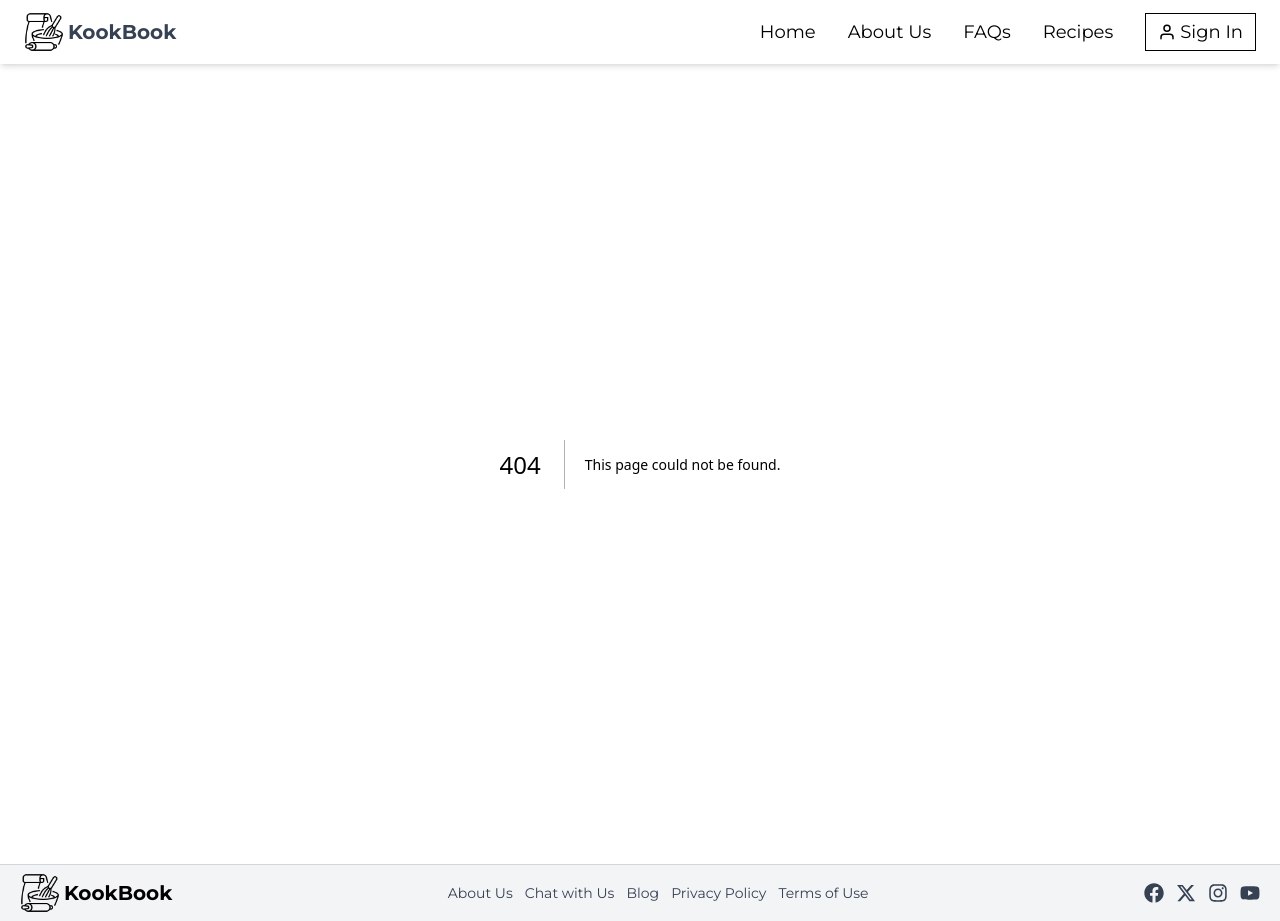
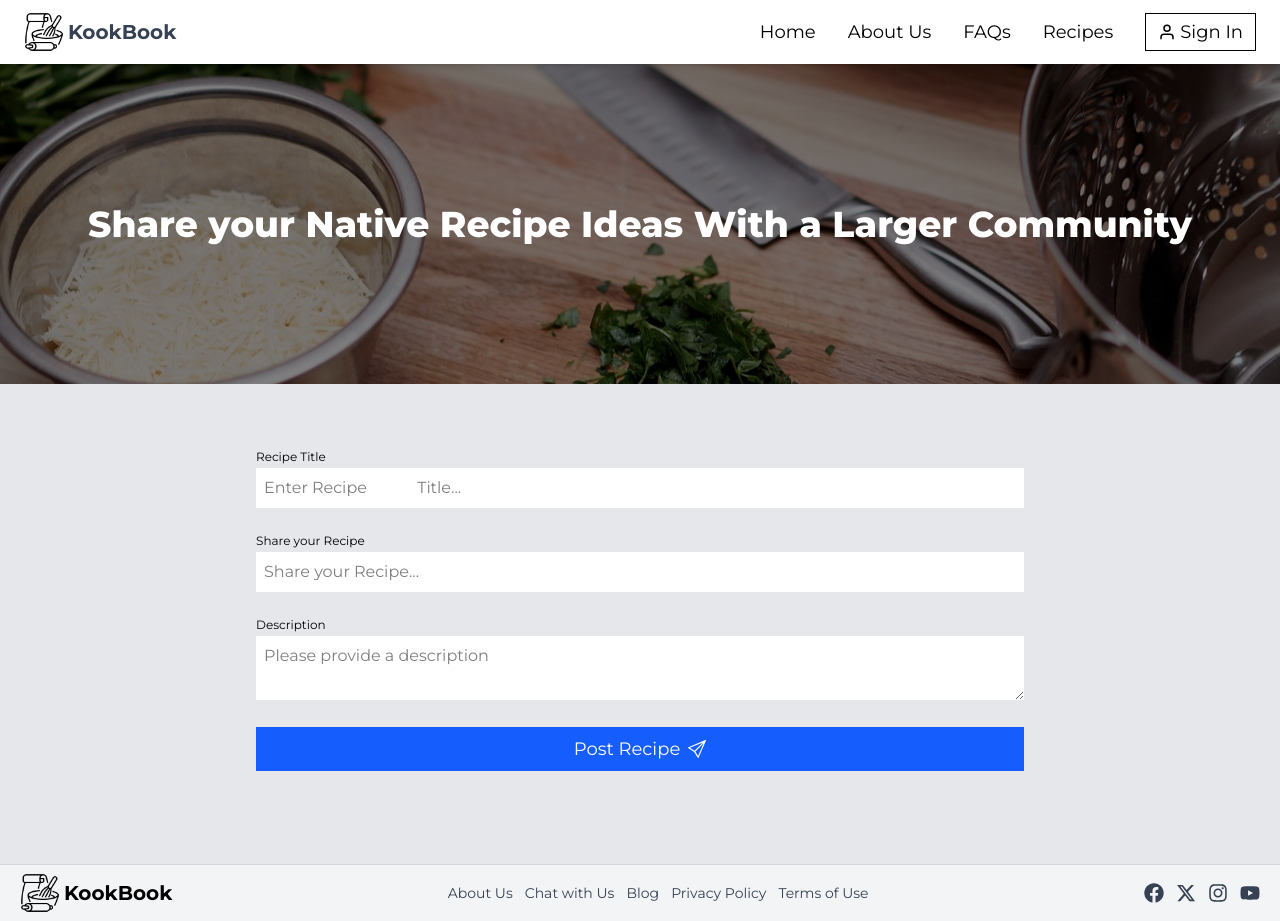
Before and after one commit to Tochukwu-001/kookbook, a Next.js app: page /add-recipe in a window 1280 px wide. Before the commit this address had no page. Built offline with nearby package versions, Linux system fonts and the light colour scheme.

Commit message:
auth initiated

```diff
--- /dev/null
+++ b/app/add-recipe/page.jsx
@@ -0,0 +1,70 @@
+"use client";
+import React from 'react'
+import { ErrorMessage, Field, Form, Formik } from 'formik';
+import { SlPaperPlane } from "react-icons/sl";
+import * as Yup from 'yup';
+
+const page = () => {
+  const initialValues = {
+    title: "",
+    recipe: "",
+    desc: "",
+  };
+
+  const validationSchema = Yup.object({
+    title: Yup.string().required("This is a required field"),
+    recipe: Yup.string().required("This is a required field"),
+    desc: Yup.string().required("Please provide a description").min(10, "Minimum of 10 characters"),
+  });
+
+  const handleSubmit = (values)=>{
+    console.log(values);
+
+  }
+
+  return (
+    <main className='min-h-dvh bg-gray-200'>
+      <section className="min-h-[40vh] bg-[url('/bg.jpg')] bg-no-repeat bg-center bg-cover bg-fixed">
+        <div className="min-h-[40vh] bg-black/50 flex items-center justify-center">
+          <div className="space-y-5">
+            <h1 className="text-white text-2xl md:text-4xl font-extrabold text-center">
+              Share your Native Recipe Ideas With a Larger Community
+            </h1>
+          </div>
+        </div>
+      </section>
+
+      <section className='md:p-5 p-3'>
+      <Formik initialValues={initialValues} validationSchema={validationSchema}>
+        <Form onSubmit={handleSubmit} className='max-w-3xl mx-auto py-10 space-y-5'>
+          <div>
+            <label className='text-xs'>Recipe Title</label>
+            <Field name="title" className="w-full outline-none p-2 bg-white " placeholder="Enter Recipe
+            Title..."/>
+            <ErrorMessage name='title' component={"p"} className='text-xs text-red-600'/>
+          </div>
+          <div>
+            <label className='text-xs'>Share your Recipe</label>
+            <Field name="recipe" className="w-full outline-none p-2 bg-white" placeholder="Share your Recipe..."/>
+            <ErrorMessage name='recipe' component={"p"} className='text-xs text-red-600'/>
+          </div>
+          <div>
+            <label className='text-xs'>Description</label>
+            <Field name="desc" as="textarea" className="w-full outline-none p-2 bg-white" placeholder="Please provide a description"/>
+            <ErrorMessage name='desc' component={"p"} className='text-xs text-red-600'/>
+          </div>
+
+          <button type='submit' className='flex items-center justify-center gap-2
+          bg-blue-600 w-full py-2 text-white text-lg hover:bg-blue-700 transition-all
+          duration-300'>
+            Post Recipe
+            <SlPaperPlane />
+          </button>
+        </Form>
+      </Formik>
+      </section>
+    </main>
+  )
+}
+
+export default page
--- /dev/null
+++ b/app/api/auth/[...nextauth]/route.js
@@ -0,0 +1,2 @@
+import { handlers } from "@/auth" // Referring to the auth.ts we just created
+export const { GET, POST } = handlers
--- a/app/recipes/page.jsx
+++ b/app/recipes/page.jsx
@@ -69,7 +69,7 @@ const page = () => {
 
       <section className="grid grid-cols-3 gap-3 md:gap-10 md:p-10 p-3">
         {recipes.map((recipe, i) => (
-          <Link href={"#"} key={i} className="space-y-3 shadow-md p-3">
+          <div key={i} className="space-y-3 shadow-md p-3">
             <div className="flex items-center justify-between">
               <div className="flex items-center gap-2">
                 <Image
@@ -95,7 +95,7 @@ const page = () => {
                 <MdKeyboardDoubleArrowRight className="text-lg" />
               </Link>
             </div>
-          </Link>
+          </div>
         ))}
       </section>
     </main>
--- /dev/null
+++ b/auth.js
@@ -0,0 +1,5 @@
+import NextAuth from "next-auth"
+
+export const { handlers, signIn, signOut, auth } = NextAuth({
+  providers: [],
+})
--- a/package.json
+++ b/package.json
@@ -9,11 +9,14 @@
     "lint": "next lint"
   },
   "dependencies": {
+    "formik": "^2.4.6",
     "next": "15.3.4",
+    "next-auth": "^5.0.0-beta.29",
     "react": "^19.0.0",
     "react-dom": "^19.0.0",
     "react-icons": "^5.5.0",
-    "yarn": "^1.22.22"
+    "yarn": "^1.22.22",
+    "yup": "^1.6.1"
   },
   "devDependencies": {
     "@tailwindcss/postcss": "^4",
```
Also changed, not shown: 1 other file (tests, documents, lock files or other folders).
